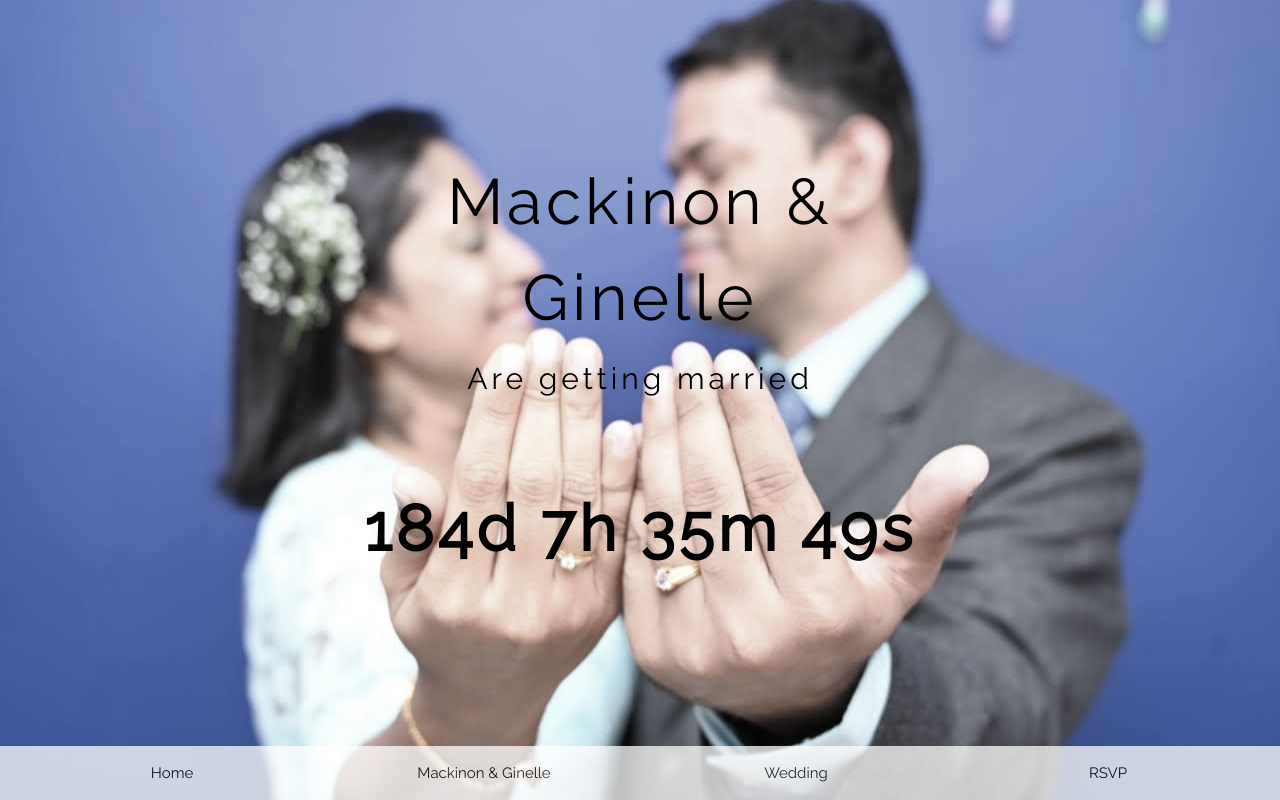
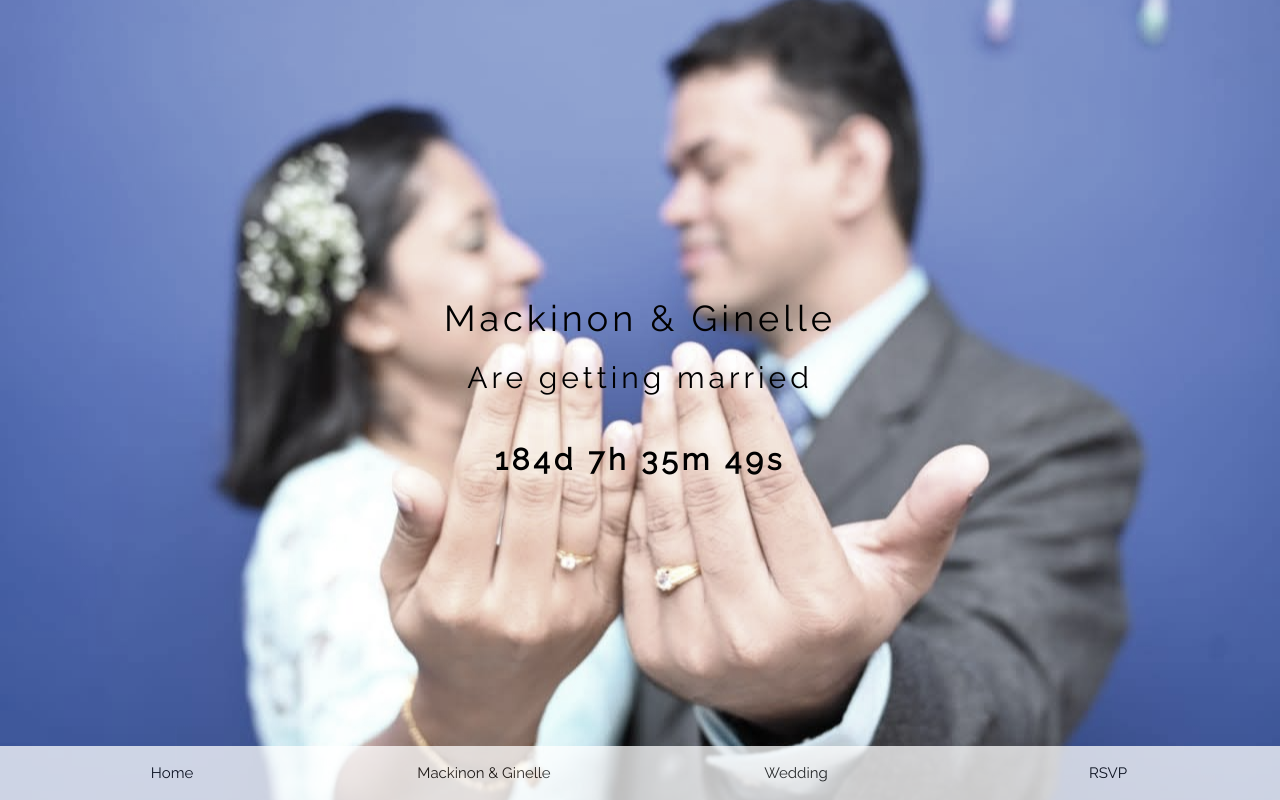
Before and after one commit to Mackinon/macandgin, a plain HTML site: page index.html in a window 1280 px wide. Shown: the top 800 px of the page. Drawn offline with nearby package versions, Linux system fonts and the light colour scheme.

Commit message:
Update index.html

```diff
--- a/index.html
+++ b/index.html
@@ -22,9 +22,9 @@ p {line-height: 2}
 <!-- Header / Home-->
 <header class="w3-display-container w3-wide bgimg w3-grayscale-min" id="home">
   <div class="w3-display-middle w3-text-black w3-center">
-    <h1 class="w3-jumbo">Mackinon & Ginelle</h1>
+    <h1>Mackinon & Ginelle</h1>
     <h2>Are getting married</h2>
-    <h1 class="w3-jumbo"><b> <p id="demo"> </p>
+    <h2><b> <p id="demo"> </p>
       <script>
 // Set the date we're counting down to
 var countDownDate = new Date("Nov 7, 2021 15:00:00").getTime();
```
